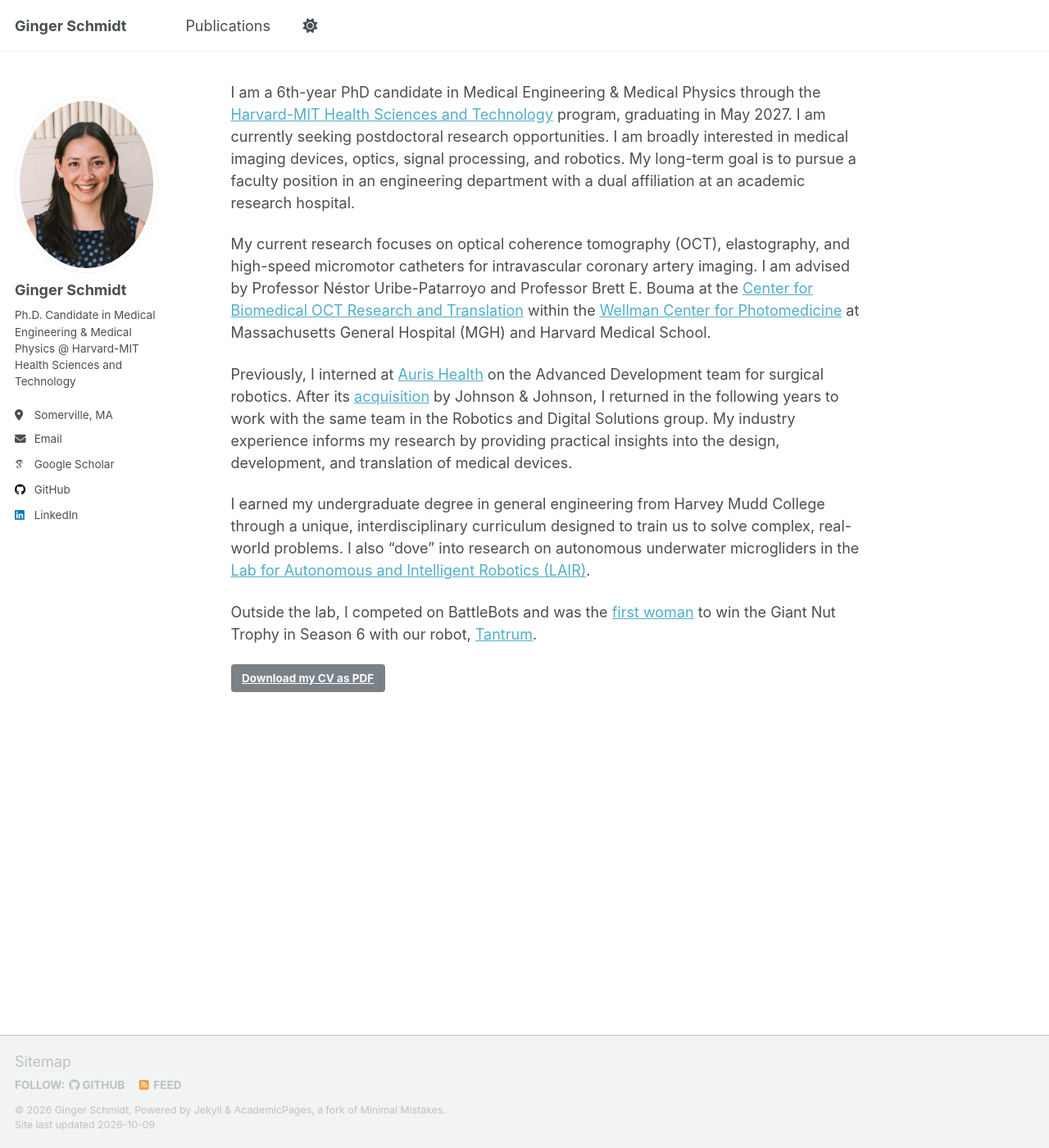
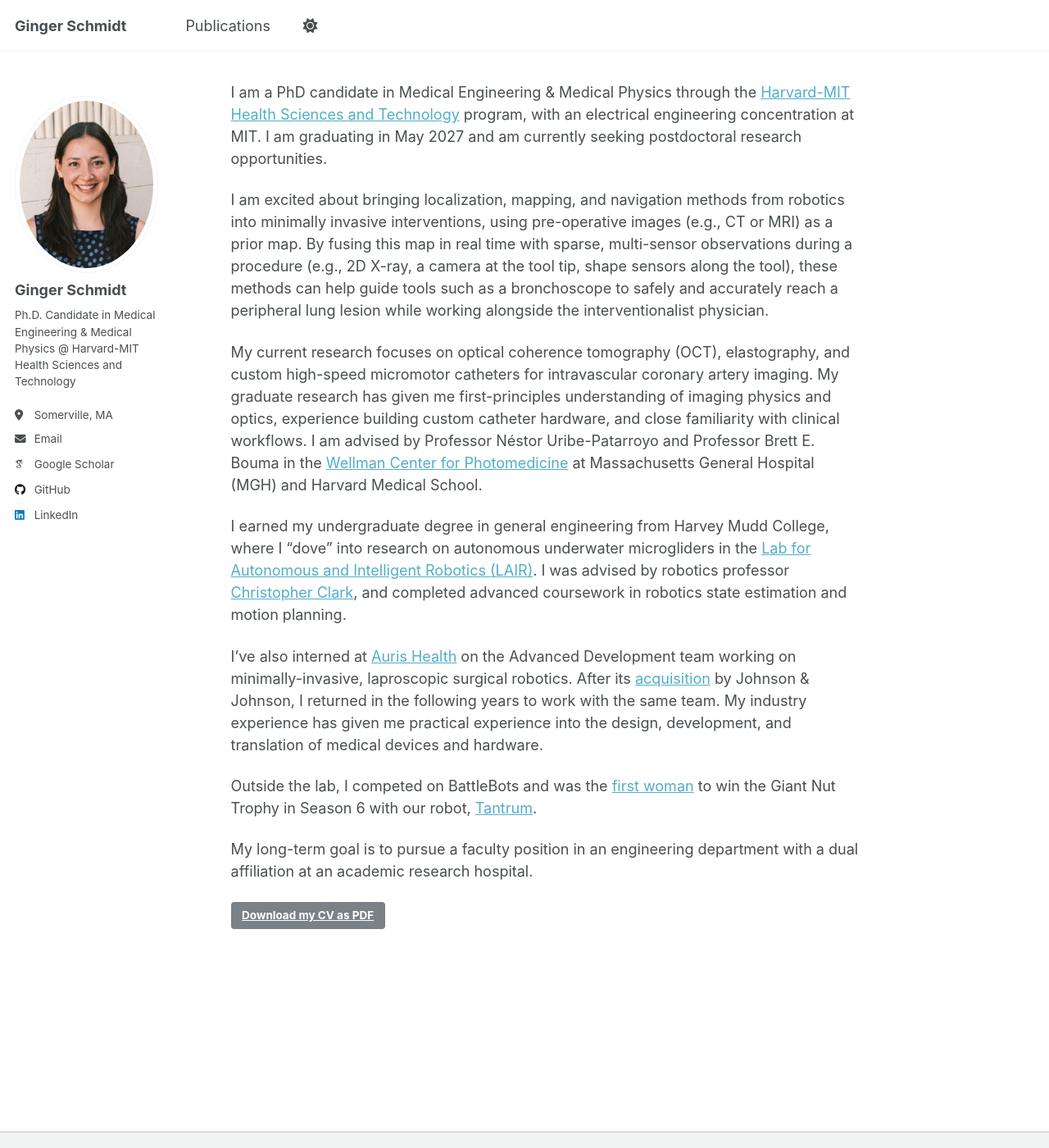
Before and after one commit to gingerschmidt/gingerschmidt.github.io, a Jekyll site: the page built from _pages/about.md, in a window 1280 px wide and 1400 px high. Shown: the whole window at 82% size. Built offline with Jekyll 4.4.1, drawn with Linux system fonts in a browser that asks for light colours; some web fonts are replaced; a script that is not in the unit is left out.

Commit message:
Update about.md

```diff
--- a/_pages/about.md
+++ b/_pages/about.md
@@ -6,15 +6,20 @@ redirect_from:
   - /about.html
 ---
 
-I am a 6th-year PhD candidate in Medical Engineering & Medical Physics through the [Harvard-MIT Health Sciences and Technology](https://hst.mit.edu/) program, graduating in May 2027. I am currently seeking postdoctoral research opportunities. I am broadly interested in medical imaging devices, optics, signal processing, and robotics. My long-term goal is to pursue a faculty position in an engineering department with a dual affiliation at an academic research hospital.
+I am a PhD candidate in Medical Engineering & Medical Physics through the [Harvard-MIT Health Sciences and Technology](https://hst.mit.edu/) program, with an electrical engineering concentration at MIT. I am graduating in May 2027 and am currently seeking postdoctoral research opportunities.
 
-My current research focuses on optical coherence tomography (OCT), elastography, and high-speed micromotor catheters for intravascular coronary artery imaging. I am advised by Professor Néstor Uribe-Patarroyo and Professor Brett E. Bouma at the [Center for Biomedical OCT Research and Translation](https://octresearch.org/) within the [Wellman Center for Photomedicine](https://wellman.massgeneral.org/) at Massachusetts General Hospital (MGH) and Harvard Medical School.
+I am excited about bringing localization, mapping, and navigation methods from robotics into minimally invasive interventions, using pre-operative images (e.g., CT or MRI) as a prior map. By fusing this map in real time with sparse, multi-sensor observations during a procedure (e.g., 2D X-ray, a camera at the tool tip, shape sensors along the tool), these methods can help guide tools such as a bronchoscope to safely and accurately reach a peripheral lung lesion while working alongside the interventionalist physician.
 
-Previously, I interned at [Auris Health](https://www.linkedin.com/company/aurishealth/) on the Advanced Development team for surgical robotics. After its [acquisition](https://www.jnj.com/media-center/press-releases/johnson-johnson-announces-agreement-to-acquire-auris-health-inc) by Johnson & Johnson, I returned in the following years to work with the same team in the Robotics and Digital Solutions group. My industry experience informs my research by providing practical insights into the design, development, and translation of medical devices.
+My current research focuses on optical coherence tomography (OCT), elastography, and custom high-speed micromotor catheters for intravascular coronary artery imaging.  My graduate research has given me first-principles understanding of imaging physics and optics, experience building custom catheter hardware, and close familiarity with clinical workflows. I am advised by Professor Néstor Uribe-Patarroyo and Professor Brett E. Bouma in the [Wellman Center for Photomedicine](https://wellman.massgeneral.org/) at Massachusetts General Hospital (MGH) and Harvard Medical School.
 
-I earned my undergraduate degree in general engineering from Harvey Mudd College through a unique, interdisciplinary curriculum designed to train us to solve complex, real-world problems. I also "dove" into research on autonomous underwater microgliders in the [Lab for Autonomous and Intelligent Robotics (LAIR)](https://www.lair.hmc.edu/).
+I earned my undergraduate degree in general engineering from Harvey Mudd College, where I "dove" into research on autonomous underwater microgliders in the [Lab for Autonomous and Intelligent Robotics (LAIR)](https://www.lair.hmc.edu/). I was advised by robotics professor [Christopher Clark](https://engineering.nyu.edu/faculty/christopher-clark), and completed advanced coursework in robotics state estimation and motion planning.
+
+I've also interned at [Auris Health](https://www.linkedin.com/company/aurishealth/) on the Advanced Development team working on minimally-invasive, laproscopic surgical robotics. After its [acquisition](https://www.jnj.com/media-center/press-releases/johnson-johnson-announces-agreement-to-acquire-auris-health-inc) by Johnson & Johnson, I returned in the following years to work with the same team. My industry experience has given me practical experience into the design, development, and translation of medical devices and hardware.
 
 Outside the lab, I competed on BattleBots and was the [first woman](https://news.mit.edu/2023/mit-women-historic-battlebots-runs-0208) to win the Giant Nut Trophy in Season 6 with our robot, [Tantrum](https://battlebots.fandom.com/wiki/Tantrum).
+
+My long-term goal is to pursue a faculty position in an engineering department with a dual affiliation at an academic research hospital.
+
 
 <div class="cv-download-links">
   <a href="{{ base_path }}/files/Ginger_CV.pdf" class="btn btn--primary">Download my CV as PDF</a>
```
